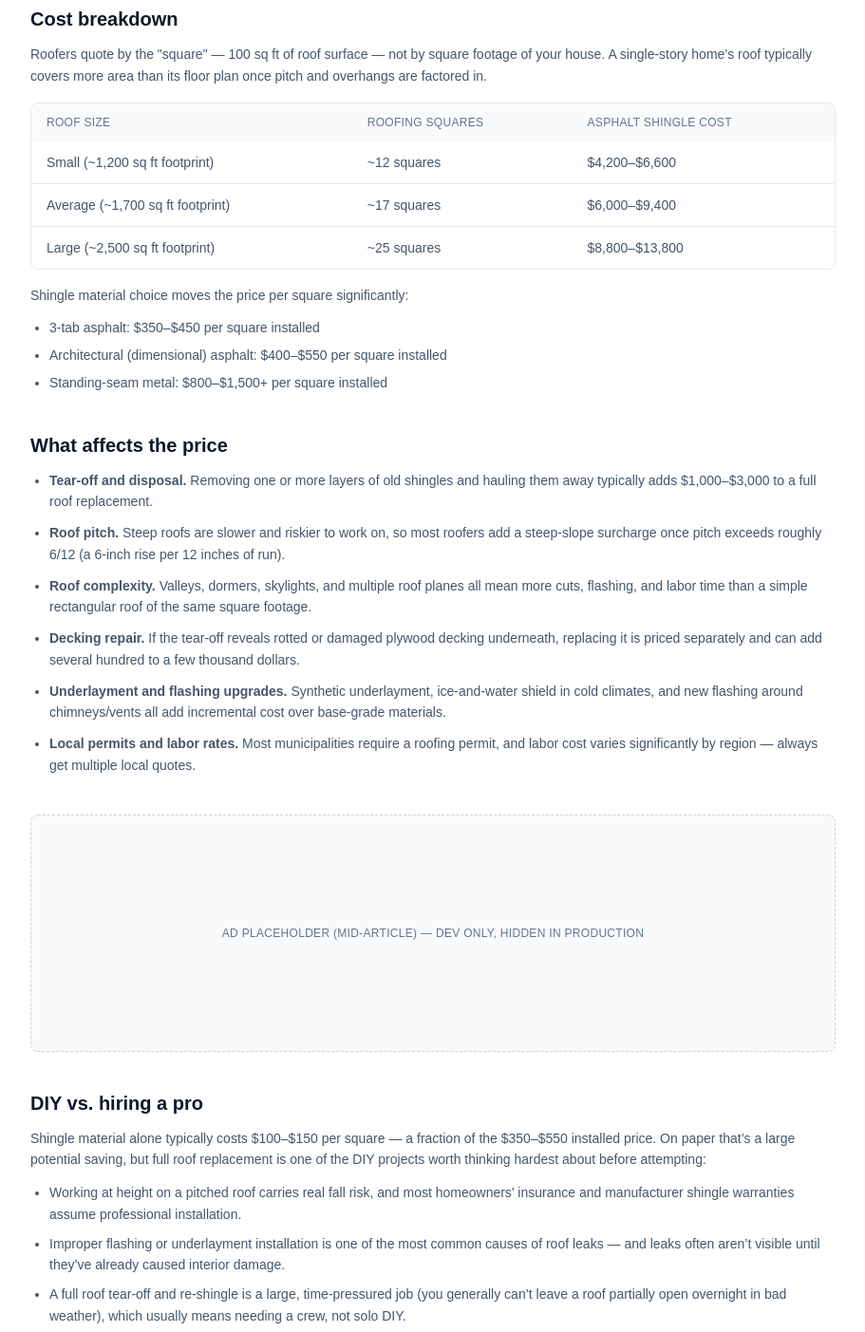
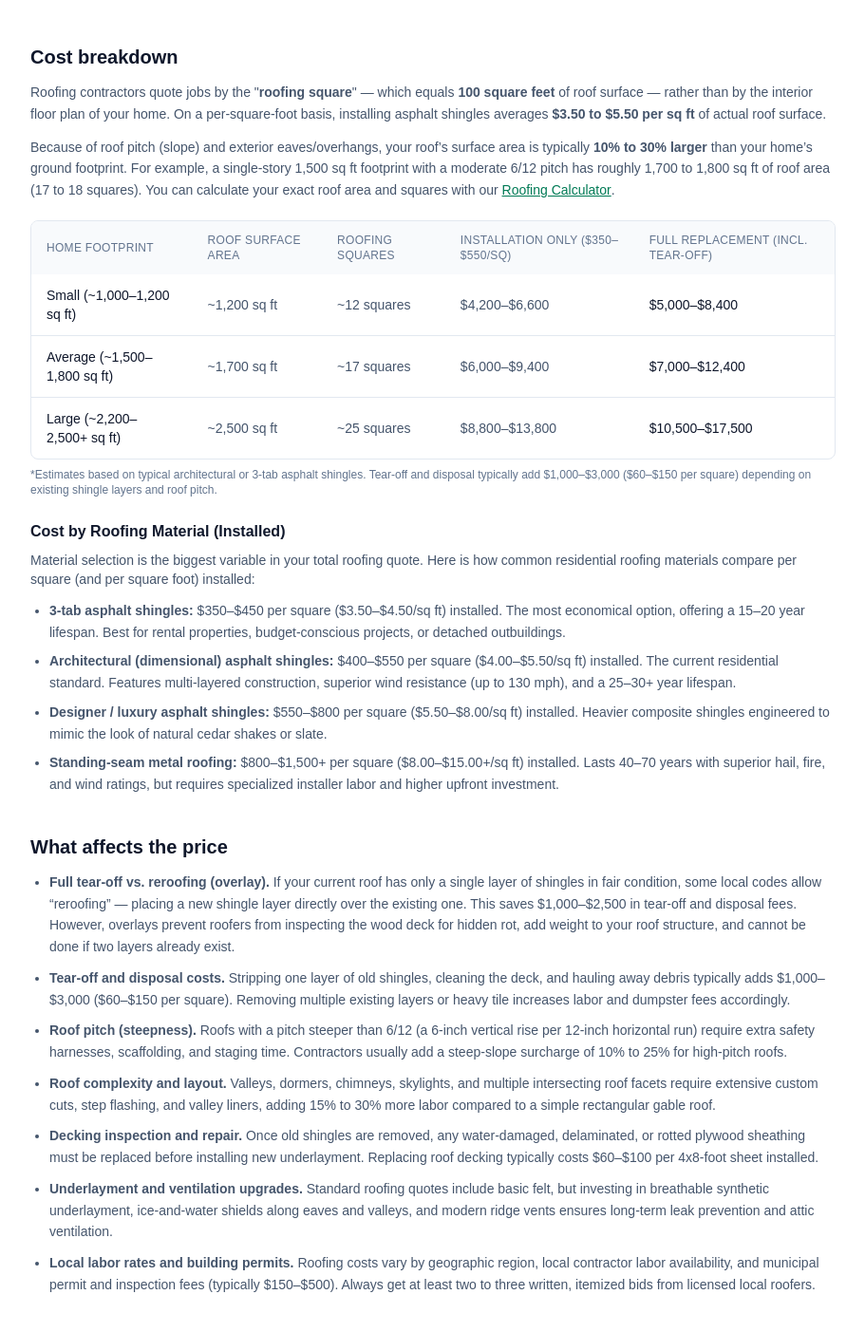
Before and after one commit to rajatkhanna12/tallymyproject, a Next.js app: page /guides/new-roof-cost in a window 1280 px wide. Shown: the part 657-2060 px from the top of the page at 95% size, without its empty margins (184-1095 px from the left). Built offline with nearby package versions, Linux system fonts and the light colour scheme; no server answers.

Commit message:
SEO for roofing

```diff
--- a/src/app/guides/new-roof-cost/content.tsx
+++ b/src/app/guides/new-roof-cost/content.tsx
@@ -1,18 +1,23 @@
+import Link from "next/link";
 import { FaqItem } from "@/components/FaqSection";
 
 export function NewRoofCostSummary() {
   return (
     <>
       <p className="text-sm font-medium uppercase tracking-wide text-emerald-800">
-        Typical range
+        Typical cost range (2026)
       </p>
       <p className="mt-1 text-2xl font-bold text-slate-900">
         $350&ndash;$550 per roofing square installed
       </p>
+      <p className="mt-1 text-xs font-medium text-emerald-700">
+        ($3.50&ndash;$5.50 per sq ft of roof area)
+      </p>
       <p className="mt-2 text-sm text-emerald-900">
-        Most homeowners spend <strong>$8,000&ndash;$14,000</strong> to
-        replace an average-size asphalt shingle roof (about 17 squares).
-        Metal roofing runs considerably higher.
+        For an average single-family home (~17 roofing squares or 1,700 sq ft of roof surface),
+        base asphalt shingle installation runs <strong>$6,000&ndash;$9,400</strong>.
+        A complete roof replacement including old shingle tear-off and disposal ($1,000&ndash;$3,000)
+        typically totals <strong>$7,000&ndash;$12,500</strong>.
       </p>
     </>
   );
@@ -22,44 +27,95 @@ export function NewRoofCostBreakdown() {
   return (
     <>
       <p>
-        Roofers quote by the &quot;square&quot; &mdash; 100 sq ft of roof
-        surface &mdash; not by square footage of your house. A single-story
-        home&rsquo;s roof typically covers more area than its floor plan once
-        pitch and overhangs are factored in.
+        Roofing contractors quote jobs by the &quot;<strong>roofing square</strong>&quot; &mdash;
+        which equals <strong>100 square feet</strong> of roof surface &mdash; rather than by
+        the interior floor plan of your home. On a per-square-foot basis, installing asphalt
+        shingles averages <strong>$3.50 to $5.50 per sq ft</strong> of actual roof surface.
       </p>
-      <div className="mt-4 overflow-x-auto rounded-lg border border-slate-200">
-        <table className="w-full min-w-[520px] text-left text-sm">
+      <p className="mt-3">
+        Because of roof pitch (slope) and exterior eaves/overhangs, your roof&rsquo;s surface area
+        is typically <strong>10% to 30% larger</strong> than your home&rsquo;s ground footprint.
+        For example, a single-story 1,500 sq ft footprint with a moderate 6/12 pitch has
+        roughly 1,700 to 1,800 sq ft of roof area (17 to 18 squares). You can calculate your
+        exact roof area and squares with our{" "}
+        <Link
+          href="/calculators/roofing"
+          className="font-medium text-emerald-700 underline hover:text-emerald-800"
+        >
+          Roofing Calculator
+        </Link>
+        .
+      </p>
+      <div className="mt-5 overflow-x-auto rounded-lg border border-slate-200">
+        <table className="w-full min-w-[560px] text-left text-sm">
           <thead className="bg-slate-50 text-xs uppercase tracking-wide text-slate-500">
             <tr>
-              <th className="px-4 py-3 font-medium">Roof size</th>
+              <th className="px-4 py-3 font-medium">Home footprint</th>
+              <th className="px-4 py-3 font-medium">Roof surface area</th>
               <th className="px-4 py-3 font-medium">Roofing squares</th>
-              <th className="px-4 py-3 font-medium">Asphalt shingle cost</th>
+              <th className="px-4 py-3 font-medium">Installation only ($350&ndash;$550/sq)</th>
+              <th className="px-4 py-3 font-medium">Full replacement (incl. tear-off)</th>
             </tr>
           </thead>
           <tbody className="divide-y divide-slate-200">
             <tr>
-              <td className="px-4 py-3">Small (~1,200 sq ft footprint)</td>
+              <td className="px-4 py-3 font-medium text-slate-900">Small (~1,000&ndash;1,200 sq ft)</td>
+              <td className="px-4 py-3 tabular-nums">~1,200 sq ft</td>
               <td className="px-4 py-3 tabular-nums">~12 squares</td>
               <td className="px-4 py-3 tabular-nums">$4,200&ndash;$6,600</td>
+              <td className="px-4 py-3 tabular-nums font-medium text-slate-900">$5,000&ndash;$8,400</td>
             </tr>
             <tr>
-              <td className="px-4 py-3">Average (~1,700 sq ft footprint)</td>
+              <td className="px-4 py-3 font-medium text-slate-900">Average (~1,500&ndash;1,800 sq ft)</td>
+              <td className="px-4 py-3 tabular-nums">~1,700 sq ft</td>
               <td className="px-4 py-3 tabular-nums">~17 squares</td>
               <td className="px-4 py-3 tabular-nums">$6,000&ndash;$9,400</td>
+              <td className="px-4 py-3 tabular-nums font-medium text-slate-900">$7,000&ndash;$12,400</td>
             </tr>
             <tr>
-              <td className="px-4 py-3">Large (~2,500 sq ft footprint)</td>
+              <td className="px-4 py-3 font-medium text-slate-900">Large (~2,200&ndash;2,500+ sq ft)</td>
+              <td className="px-4 py-3 tabular-nums">~2,500 sq ft</td>
               <td className="px-4 py-3 tabular-nums">~25 squares</td>
               <td className="px-4 py-3 tabular-nums">$8,800&ndash;$13,800</td>
+              <td className="px-4 py-3 tabular-nums font-medium text-slate-900">$10,500&ndash;$17,500</td>
             </tr>
           </tbody>
         </table>
       </div>
-      <p className="mt-4">Shingle material choice moves the price per square significantly:</p>
-      <ul className="mt-3 list-disc space-y-1.5 pl-5">
-        <li>3-tab asphalt: $350&ndash;$450 per square installed</li>
-        <li>Architectural (dimensional) asphalt: $400&ndash;$550 per square installed</li>
-        <li>Standing-seam metal: $800&ndash;$1,500+ per square installed</li>
+      <p className="mt-2 text-xs text-slate-500">
+        *Estimates based on typical architectural or 3-tab asphalt shingles. Tear-off and disposal
+        typically add $1,000&ndash;$3,000 ($60&ndash;$150 per square) depending on existing shingle layers
+        and roof pitch.
+      </p>
+
+      <h3 className="mt-6 text-base font-semibold text-slate-900">
+        Cost by Roofing Material (Installed)
+      </h3>
+      <p className="mt-2 text-sm text-slate-600">
+        Material selection is the biggest variable in your total roofing quote. Here is how common
+        residential roofing materials compare per square (and per square foot) installed:
+      </p>
+      <ul className="mt-3 list-disc space-y-2 pl-5">
+        <li>
+          <strong>3-tab asphalt shingles:</strong> $350&ndash;$450 per square ($3.50&ndash;$4.50/sq ft)
+          installed. The most economical option, offering a 15&ndash;20 year lifespan. Best for rental
+          properties, budget-conscious projects, or detached outbuildings.
+        </li>
+        <li>
+          <strong>Architectural (dimensional) asphalt shingles:</strong> $400&ndash;$550 per square
+          ($4.00&ndash;$5.50/sq ft) installed. The current residential standard. Features multi-layered
+          construction, superior wind resistance (up to 130 mph), and a 25&ndash;30+ year lifespan.
+        </li>
+        <li>
+          <strong>Designer / luxury asphalt shingles:</strong> $550&ndash;$800 per square
+          ($5.50&ndash;$8.00/sq ft) installed. Heavier composite shingles engineered to mimic the look
+          of natural cedar shakes or slate.
+        </li>
+        <li>
+          <strong>Standing-seam metal roofing:</strong> $800&ndash;$1,500+ per square
+          ($8.00&ndash;$15.00+/sq ft) installed. Lasts 40&ndash;70 years with superior hail, fire,
+          and wind ratings, but requires specialized installer labor and higher upfront investment.
+        </li>
       </ul>
     </>
   );
@@ -69,35 +125,41 @@ export function NewRoofCostFactors() {
   return (
     <ul className="list-disc space-y-2.5 pl-5">
       <li>
-        <strong>Tear-off and disposal.</strong> Removing one or more
-        layers of old shingles and hauling them away typically adds
-        $1,000&ndash;$3,000 to a full roof replacement.
+        <strong>Full tear-off vs. reroofing (overlay).</strong> If your current roof has only a single
+        layer of shingles in fair condition, some local codes allow &ldquo;reroofing&rdquo; &mdash; placing
+        a new shingle layer directly over the existing one. This saves $1,000&ndash;$2,500 in tear-off and
+        disposal fees. However, overlays prevent roofers from inspecting the wood deck for hidden rot,
+        add weight to your roof structure, and cannot be done if two layers already exist.
       </li>
       <li>
-        <strong>Roof pitch.</strong> Steep roofs are slower and riskier to
-        work on, so most roofers add a steep-slope surcharge once pitch
-        exceeds roughly 6/12 (a 6-inch rise per 12 inches of run).
+        <strong>Tear-off and disposal costs.</strong> Stripping one layer of old shingles, cleaning
+        the deck, and hauling away debris typically adds $1,000&ndash;$3,000 ($60&ndash;$150 per square).
+        Removing multiple existing layers or heavy tile increases labor and dumpster fees accordingly.
       </li>
       <li>
-        <strong>Roof complexity.</strong> Valleys, dormers, skylights, and
-        multiple roof planes all mean more cuts, flashing, and labor time
-        than a simple rectangular roof of the same square footage.
+        <strong>Roof pitch (steepness).</strong> Roofs with a pitch steeper than 6/12 (a 6-inch vertical
+        rise per 12-inch horizontal run) require extra safety harnesses, scaffolding, and staging time.
+        Contractors usually add a steep-slope surcharge of 10% to 25% for high-pitch roofs.
       </li>
       <li>
-        <strong>Decking repair.</strong> If the tear-off reveals rotted or
-        damaged plywood decking underneath, replacing it is priced
-        separately and can add several hundred to a few thousand dollars.
+        <strong>Roof complexity and layout.</strong> Valleys, dormers, chimneys, skylights, and multiple
+        intersecting roof facets require extensive custom cuts, step flashing, and valley liners,
+        adding 15% to 30% more labor compared to a simple rectangular gable roof.
       </li>
       <li>
-        <strong>Underlayment and flashing upgrades.</strong> Synthetic
-        underlayment, ice-and-water shield in cold climates, and new
-        flashing around chimneys/vents all add incremental cost over
-        base-grade materials.
+        <strong>Decking inspection and repair.</strong> Once old shingles are removed, any water-damaged,
+        delaminated, or rotted plywood sheathing must be replaced before installing new underlayment.
+        Replacing roof decking typically costs $60&ndash;$100 per 4x8-foot sheet installed.
       </li>
       <li>
-        <strong>Local permits and labor rates.</strong> Most municipalities
-        require a roofing permit, and labor cost varies significantly by
-        region &mdash; always get multiple local quotes.
+        <strong>Underlayment and ventilation upgrades.</strong> Standard roofing quotes include basic
+        felt, but investing in breathable synthetic underlayment, ice-and-water shields along eaves
+        and valleys, and modern ridge vents ensures long-term leak prevention and attic ventilation.
+      </li>
+      <li>
+        <strong>Local labor rates and building permits.</strong> Roofing costs vary by geographic region,
+        local contractor labor availability, and municipal permit and inspection fees (typically $150&ndash;$500).
+        Always get at least two to three written, itemized bids from licensed local roofers.
       </li>
     </ul>
   );
@@ -107,35 +169,38 @@ export function NewRoofCostDiyVsPro() {
   return (
     <>
       <p>
-        Shingle material alone typically costs $100&ndash;$150 per square
-        &mdash; a fraction of the $350&ndash;$550 installed price. On paper
-        that&rsquo;s a large potential saving, but full roof replacement is one
-        of the DIY projects worth thinking hardest about before
-        attempting:
+        Asphalt shingle materials alone cost roughly $100&ndash;$160 per square ($1.00&ndash;$1.60 per sq ft)
+        &mdash; which represents only about 25% to 35% of the total professional invoice. While installing
+        a roof yourself appears to offer large labor savings on paper, roof replacement is among the
+        highest-risk DIY home improvement projects:
       </p>
       <ul className="mt-3 list-disc space-y-2 pl-5">
         <li>
-          Working at height on a pitched roof carries real fall risk, and
-          most homeowners&rsquo; insurance and manufacturer shingle warranties
-          assume professional installation.
+          <strong>Fall safety and physical risk:</strong> Working on steep, elevated surfaces while
+          handling heavy materials and pneumatic nailers carries genuine fall hazard without professional
+          fall-arrest systems.
         </li>
         <li>
-          Improper flashing or underlayment installation is one of the
-          most common causes of roof leaks &mdash; and leaks often aren&rsquo;t
-          visible until they&rsquo;ve already caused interior damage.
+          <strong>Warranty requirements:</strong> Major shingle manufacturers (such as GAF, Owens Corning,
+          and CertainTeed) often require certified installation according to strict nailing patterns and
+          ventilation standards to honor enhanced non-prorated system warranties.
         </li>
         <li>
-          A full roof tear-off and re-shingle is a large, time-pressured
-          job (you generally can&rsquo;t leave a roof partially open overnight
-          in bad weather), which usually means needing a crew, not solo
-          DIY.
+          <strong>Weather exposure risk:</strong> A professional crew can tear off, dry in, and re-shingle
+          an entire house roof in 1 to 2 days. A solo DIYer often takes multiple weekends, leaving the
+          home vulnerable to sudden rain, wind, or interior water leaks while the decking is exposed.
+        </li>
+        <li>
+          <strong>Flashing and moisture detailing:</strong> Over 80% of roof leaks originate around
+          valleys, step flashing, vent boots, and chimneys &mdash; precision detailing where DIY errors
+          frequently lead to costly hidden moisture damage.
         </li>
       </ul>
       <p className="mt-3">
-        DIY re-roofing is more realistic for small, low-pitch structures
-        like a shed or detached garage than for a full house roof. For a
-        primary residence, most homeowners get several contractor quotes
-        rather than attempting the tear-off and install themselves.
+        DIY installation is best reserved for smaller, low-pitch structures such as detached storage
+        sheds, carports, or small workshops. For your primary residential home, hiring an insured,
+        licensed roofing contractor with an established local track record provides critical warranty
+        protection and peace of mind.
       </p>
     </>
   );
@@ -145,21 +210,31 @@ export const newRoofCostFaq: FaqItem[] = [
   {
     question: "How much does a new roof cost on average?",
     answer:
-      "For an average-size home (roughly 17 roofing squares), asphalt shingle replacement typically costs $6,000–$9,400 installed. Larger roofs, steeper pitches, or upgrading to architectural shingles or metal push that higher.",
+      "For an average-size home with approximately 17 roofing squares (1,700 sq ft of roof area), installing a new asphalt shingle roof typically costs $6,000 to $9,400 for shingle installation ($350–$550 per square). A complete roof replacement including old shingle tear-off and disposal ($1,000–$3,000) generally totals $7,000 to $12,500. Steeper pitches, complex rooflines, or premium materials will push total costs higher.",
+  },
+  {
+    question: "How much does a new roof cost per square foot?",
+    answer:
+      "Installing asphalt shingles typically costs $3.50 to $5.50 per square foot of roof surface ($350 to $550 per roofing square). Including tear-off and disposal of old shingles, total replacement cost generally runs $4.00 to $7.00 per square foot of roof area. Note that actual roof surface area is usually 10% to 30% larger than the home's ground floor footprint due to roof pitch and overhangs.",
+  },
+  {
+    question: "What is a roofing square?",
+    answer:
+      "A roofing square is the standard unit of measurement used in the roofing industry, equal to exactly 100 square feet of roof surface. For example, a roof with 1,700 square feet of surface area measures 17 roofing squares. Shingles, underlayment, and roofing quotes are calculated and priced per square.",
+  },
+  {
+    question: "Does tearing off the old roof cost extra?",
+    answer:
+      "Yes. Removing and disposing of existing shingles typically adds $1,000 to $3,000 (roughly $60 to $150 per roofing square) on top of new installation costs. Multiple existing shingle layers, steep pitches, or rotted plywood decking requiring replacement will add additional labor and disposal fees.",
+  },
+  {
+    question: "What is the difference between reroofing and a full roof replacement?",
+    answer:
+      "A full roof replacement involves completely stripping off existing shingles down to the plywood decking, inspecting and repairing any rotten wood, and installing fresh underlayment, flashing, and shingles. Reroofing (also called an overlay) installs a second shingle layer directly over an existing single layer, saving $1,000 to $2,500 in tear-off and disposal costs. However, overlays cannot be performed if two layers already exist or if the underlying decking is damaged.",
   },
   {
     question: "How much more does a metal roof cost than asphalt shingles?",
     answer:
-      "Standing-seam metal roofing typically runs $800–$1,500+ per square installed, roughly 2–3x the cost of architectural asphalt shingles ($400–$550 per square). Metal roofs generally last much longer, which is the usual trade-off homeowners weigh.",
-  },
-  {
-    question: "Does tearing off the old roof cost extra?",
-    answer:
-      "Yes — removing and disposing of existing shingles (especially if there are multiple layers) typically adds $1,000–$3,000 on top of the new roof installation cost, and is usually quoted as a separate line item.",
-  },
-  {
-    question: "Can I install a roof myself to save money?",
-    answer:
-      "You could save the $250–$400 per square labor portion, but full roof replacement carries real fall risk and most shingle manufacturer warranties assume professional installation. DIY is more realistic for a shed or low, small outbuilding than a full house roof.",
+      "Standing-seam metal roofing typically costs $800 to $1,500+ per square installed ($8 to $15+ per square foot), which is roughly two to three times the cost of architectural asphalt shingles ($400 to $550 per square). However, metal roofs offer a 40- to 70-year lifespan compared to 20 to 30 years for asphalt shingles, along with superior energy efficiency and wind resistance.",
   },
 ];
--- a/src/lib/guides-data.ts
+++ b/src/lib/guides-data.ts
@@ -39,9 +39,9 @@ export const guides: CostGuide[] = [
     title: "How Much Does a New Roof Cost?",
     shortTitle: "New Roof Cost",
     metaDescription:
-      "2026 roof replacement costs by roof size and shingle type — asphalt 3-tab, architectural, and metal — plus what changes your quote.",
+      "2026 new roof and roof replacement costs by size and material ($350–$550/square or $3.50–$5.50/sq ft installed), plus tear-off and pitch factors.",
     intro:
-      "A realistic breakdown of roof replacement cost by size and shingle type, and the site factors that push a quote above the average.",
+      "A realistic breakdown of new roof installation and replacement costs by square footage, roofing squares, and material, plus the factors that change your quote.",
     calculatorSlug: "roofing",
     calculatorName: "Roofing Calculator",
     category: "construction",
```
